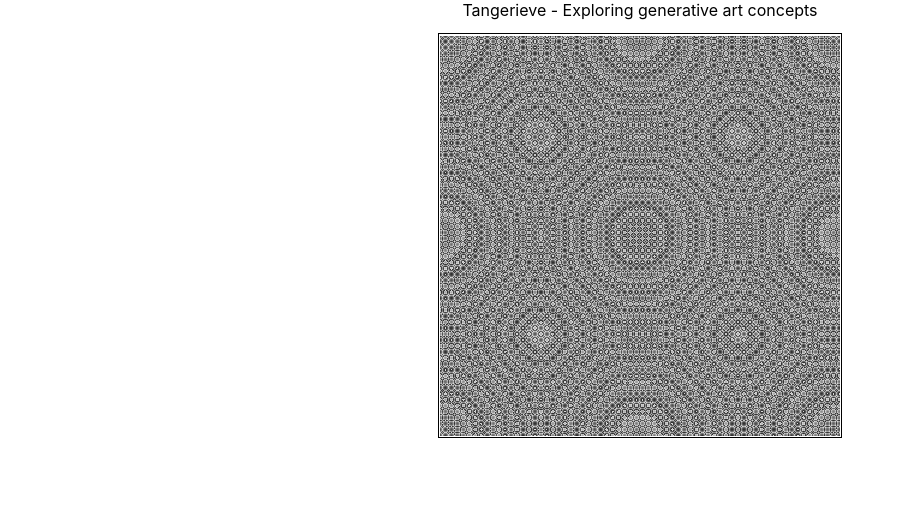
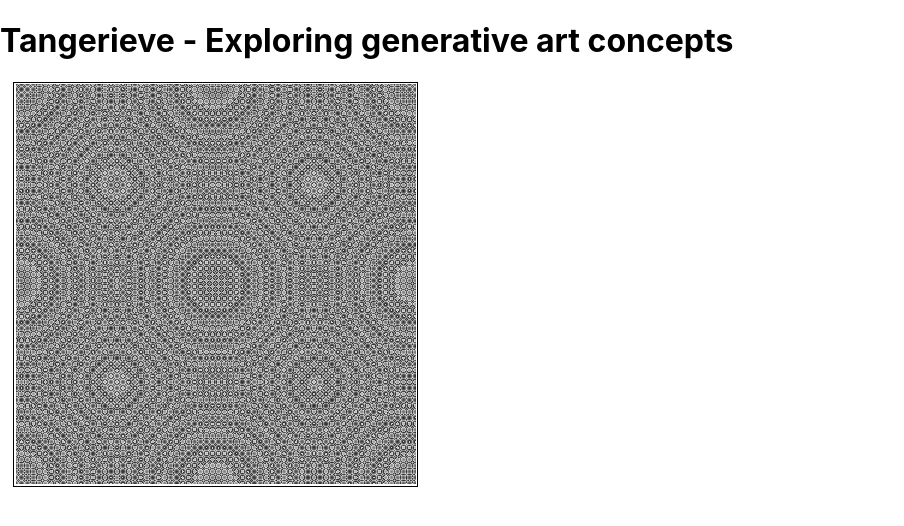
Before and after one commit to jolson88/tangerieve, a React (Create React App) app: page / in a window 1280 px wide. Shown: the top 526 px of the page, without its empty margins (0-904 px from the left). Built offline with nearby package versions, Linux system fonts and the light colour scheme.

Commit message:
Extracts Header and Sketch into their own files

```diff
--- a/package.json
+++ b/package.json
@@ -6,6 +6,7 @@
     "@testing-library/jest-dom": "^5.11.5",
     "@testing-library/react": "^11.1.0",
     "@testing-library/user-event": "^12.1.10",
+    "node-sass": "^4.14.1",
     "ramda": "^0.27.1",
     "react": "^17.0.1",
     "react-dom": "^17.0.1",
--- a/src/App.js
+++ b/src/App.js
@@ -1,64 +1,14 @@
-import React, { useEffect } from 'react';
-import * as R from 'ramda';
+import React from 'react';
+import Header from './Header';
+import Sketch from './sketches/Sketch';
 
-import './App.css';
-
-function usePixels(canvasRef, sketchFn) {
-  const stride = 4;
-
-  useEffect(() => {
-    const canvas = canvasRef.current;
-    const ctx = canvas.getContext('2d');
-    const pixels = ctx.createImageData(canvas.width, canvas.height);
-    sketchFn(canvas.width, canvas.height, function setPixel(x, y, r, g, b) {
-      const idx = (y * canvas.height * stride) + (x * stride);
-      pixels.data[idx] = r;
-      pixels.data[idx+1] = g;
-      pixels.data[idx+2] = b;
-      pixels.data[idx+3] = 255;
-    });
-    ctx.putImageData(pixels, 0, 0);
-  }, [canvasRef, sketchFn]);
-}
-
-function Sketch() {
-  const canvasRef = React.createRef();
-  const gradients = 12;
-  const colorRange = 180; // How much of the 0-255 should be used for colors
-  const colorOffset = 50; // The value the first color should start at
-  const colorStride = colorRange / gradients; // The value each color should be offset by in the gradient
-  const colorLookup = R.range(0, gradients).map(i => i * colorStride + colorOffset);
-
-  usePixels(canvasRef, (width, height, setPixel) => {
-    R.xprod(R.range(0, width), R.range(0, height)).forEach(([x, y]) => {
-      const i = (x + 1) + ((x + 1) / width);
-      const j = (y + 1) + ((y + 1) / height);
-      const v = Math.round(i * i + j * j);
-      const color = colorLookup[v % gradients];
-      setPixel(x, y, color, color, color);
-    });
-  })
-
-  return (
-    <div style={{ margin: '10pt' }}>
-      <canvas className="Sketch" width="400" height="400" ref={canvasRef} />
-    </div>
-  );
-}
-
-function Header() {
-  return (
-    <header>
-      <div>Tangerieve - Exploring generative art concepts</div>
-      <Sketch />
-    </header>
-  );
-}
+import './App.scss';
 
 function App() {
   return (
     <div className="App">
       <Header />
+      <Sketch />
     </div>
   );
 }
--- a/src/App.css
+++ b/src/App.scss
@@ -1,12 +1,3 @@
-.App {
-  text-align: center;
-}
-
-.App-logo {
-  height: 40vmin;
-  pointer-events: none;
-}
-
 .Sketch {
   border: 1pt solid black;
   padding: 1pt;
--- /dev/null
+++ b/src/Header.js
@@ -0,0 +1,13 @@
+import React from 'react';
+
+import './Header.scss';
+
+function Header() {
+  return (
+    <header>
+      <h1>Tangerieve - Exploring generative art concepts</h1>
+    </header>
+  );
+}
+
+export default Header;
--- a/src/index.js
+++ b/src/index.js
@@ -1,6 +1,6 @@
 import React from 'react';
 import ReactDOM from 'react-dom';
-import './index.css';
+import './index.scss';
 import App from './App';
 import reportWebVitals from './reportWebVitals';
 
--- /dev/null
+++ b/src/sketches/Sketch.js
@@ -0,0 +1,49 @@
+import React, { useEffect } from 'react';
+import * as R from 'ramda';
+
+import './Sketch.scss';
+
+function usePixels(canvasRef, sketchFn) {
+  const stride = 4;
+
+  useEffect(() => {
+    const canvas = canvasRef.current;
+    const ctx = canvas.getContext('2d');
+    const pixels = ctx.createImageData(canvas.width, canvas.height);
+    sketchFn(canvas.width, canvas.height, function setPixel(x, y, r, g, b) {
+      const idx = (y * canvas.height * stride) + (x * stride);
+      pixels.data[idx] = r;
+      pixels.data[idx+1] = g;
+      pixels.data[idx+2] = b;
+      pixels.data[idx+3] = 255;
+    });
+    ctx.putImageData(pixels, 0, 0);
+  }, [canvasRef, sketchFn]);
+}
+
+function Sketch() {
+  const canvasRef = React.createRef();
+  const gradients = 12;
+  const colorRange = 180; // How much of the 0-255 should be used for colors
+  const colorOffset = 50; // The value the first color should start at
+  const colorStride = colorRange / gradients; // The value each color should be offset by in the gradient
+  const colorLookup = R.range(0, gradients).map(i => i * colorStride + colorOffset);
+
+  usePixels(canvasRef, (width, height, setPixel) => {
+    R.xprod(R.range(0, width), R.range(0, height)).forEach(([x, y]) => {
+      const i = (x + 1) + ((x + 1) / width);
+      const j = (y + 1) + ((y + 1) / height);
+      const v = Math.round(i * i + j * j);
+      const color = colorLookup[v % gradients];
+      setPixel(x, y, color, color, color);
+    });
+  })
+
+  return (
+    <main style={{ margin: '10pt' }}>
+      <canvas className="Sketch" width="400" height="400" ref={canvasRef} />
+    </main>
+  );
+}
+
+export default Sketch;
--- /dev/null
+++ b/src/sketches/Sketch.scss
@@ -0,0 +1,4 @@
+.Sketch {
+  border: 1pt solid black;
+  padding: 1pt;
+}
```
Also changed, not shown: src/Header.scss (added), src/index.scss (renamed from src/index.css), 1 other file (tests, documents, lock files or other folders).
